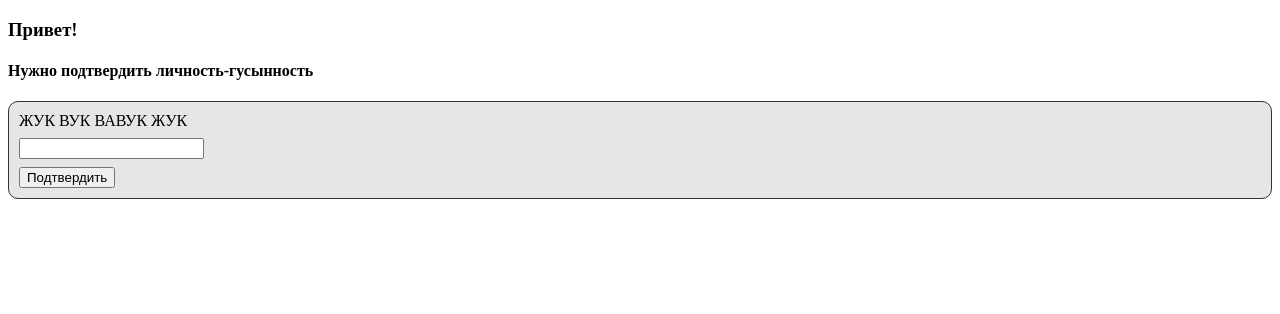
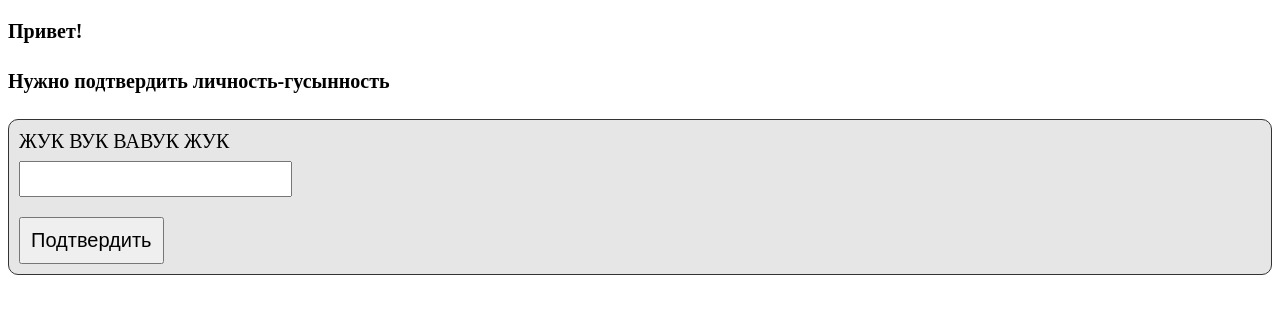
Before and after one commit to damirios/birthday, a React (Create React App) app: page / in a window 1280 px wide. Shown: the top 314 px of the page. Built offline with nearby package versions, Linux system fonts and the light colour scheme.

Commit message:
fix: changed styles

```diff
--- a/src/style.scss
+++ b/src/style.scss
@@ -5,14 +5,26 @@
   border: 1px solid #333;
 }
 
+h3, h4 {
+  font-size: 20px;
+}
+
 .label {
   display: block;
   margin-bottom: 8px;
+  font-size: 20px;
 }
 
 .input {
   display: block;
-  margin-bottom: 8px;
+  margin-bottom: 20px;
+  height: 30px;
+  font-size: 20px;
+}
+
+.submit {
+  padding: 10px;
+  font-size: 20px;
 }
 
 .error {
```
